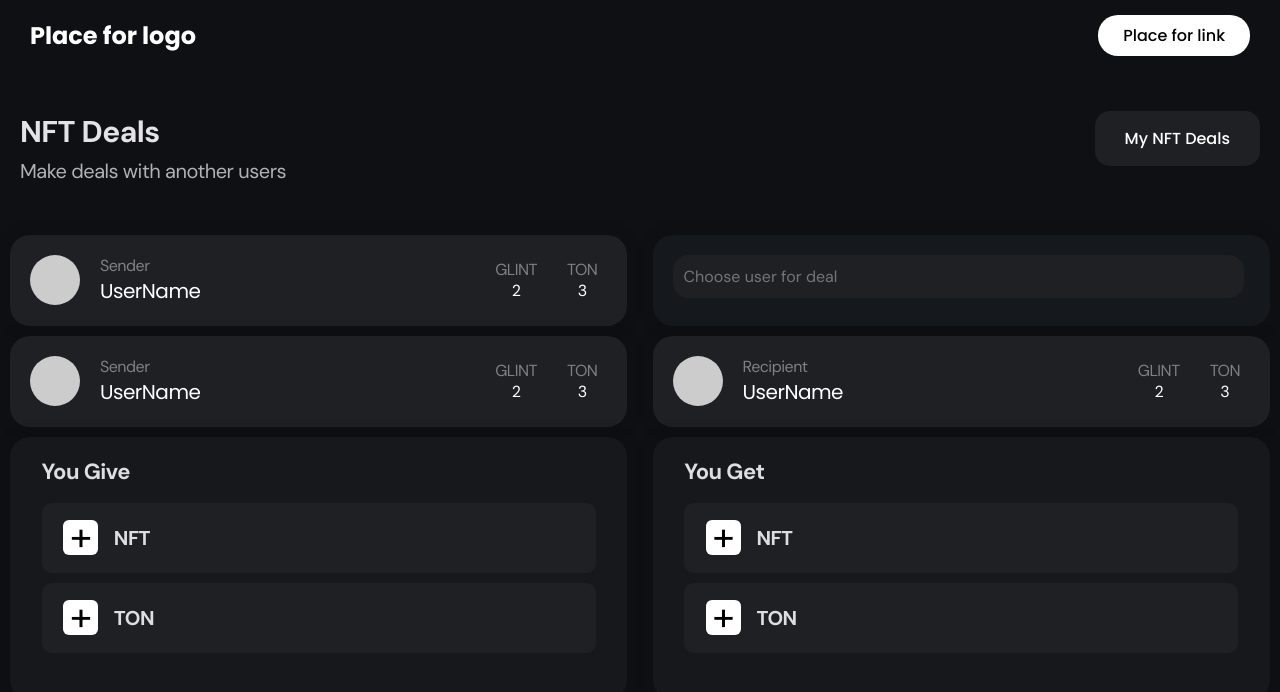
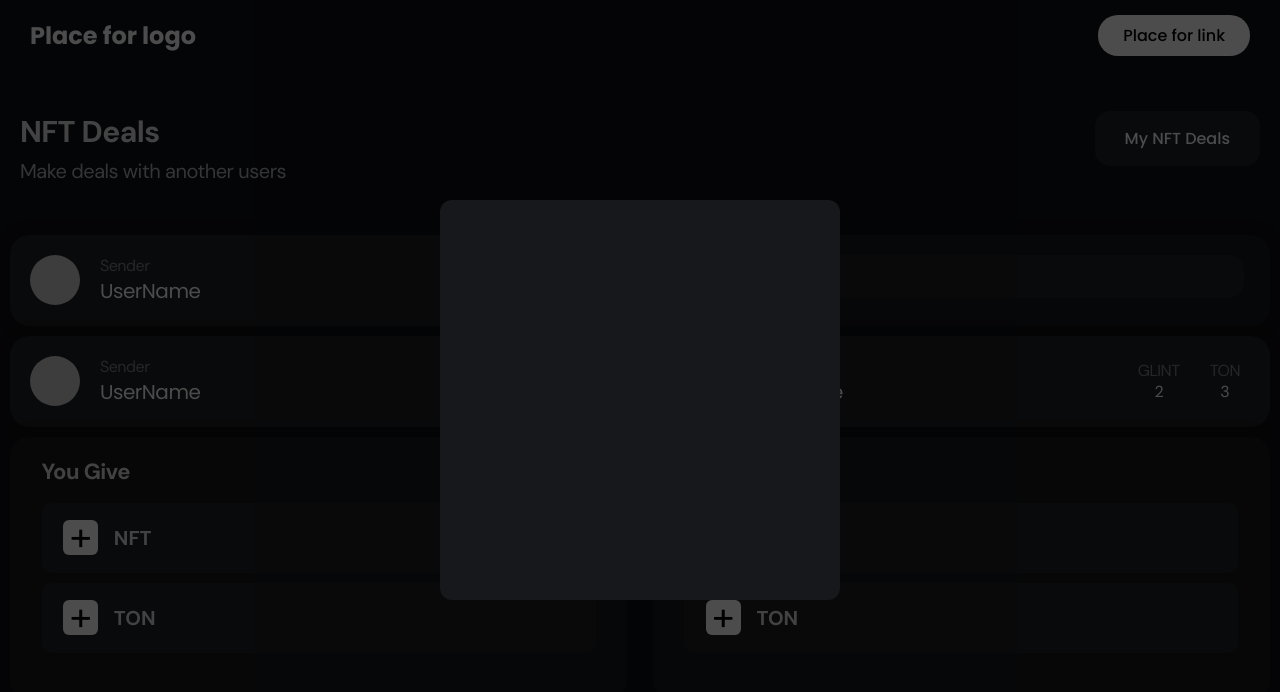
Before and after one commit to sege72kim/NFT-DEALS, a React (Create React App) app: page / in a window 1280 px wide. Shown: the top 692 px of the page. Built offline with nearby package versions, Linux system fonts and the light colour scheme.

Commit message:
Добавил кнопки нормальные и надписи

```diff
--- a/src/App.js
+++ b/src/App.js
@@ -6,7 +6,8 @@ import Dealsblock from "./components/dealsblock/Dealsblock"
 import DealsblockNew from "./components/dealsblockNew/DealsblockNew"
 
 function App() {
-  return (
+
+    return (
     <div className="App">
     <Navbar/>
     <Header/>
--- a/src/components/dealsblockNew/DealsblockNew.js
+++ b/src/components/dealsblockNew/DealsblockNew.js
@@ -1,9 +1,12 @@
+import Modalnft from '../modalBlockNft/modalnft';
 import './style.css'
-
+import React, {useState} from 'react';
 const DealsblockNew = () =>
 {
+    const [modalActive,setModalActive] = useState(true);
     return(
-        <section className = "dealsblock">
+        <div>
+        <div className = "dealsblock">
         <div className="container3">
 
             <div className="info-block">
@@ -51,22 +54,22 @@ const DealsblockNew = () =>
                     You Give
                 </div>
                 <div className="button-container">
-                    <div className="button" tabIndex="0">
+                    <button className="button" onClick = {() => setModalActive(true)}>
                         <div className="buttonp">
                             <div className = "plus">+</div>
                         </div>
                         <div className="buttontxt">
                             NFT
                         </div>
-                    </div>
-                    <div className="button" tabIndex="0">
+                    </button>
+                    <button className="button" onClick = {() => setModalActive(true)}>
                         <div className="buttonp">
                             <div className = "plus">+</div>
                         </div>
                         <div className="buttontxt">
                             TON
                         </div>
-                    </div>
+                    </button>
                  </div>
             </div>
 
@@ -75,26 +78,28 @@ const DealsblockNew = () =>
                     You Get
                 </div>
                 <div className="button-container">
-                     <div className="button" tabIndex="0">
+                     <button className="button" onClick = {() => setModalActive(true)}>
                         <div className="buttonp">
                             <div className = "plus">+</div>
                         </div>
                         <div className="buttontxt">
                             NFT
                         </div>
-                    </div>
-                     <div className="button" tabIndex="0">
+                    </button>
+                     <button className="button" onClick = {() => setModalActive(true)}>
                         <div className="buttonp">
                             <div className = "plus">+</div>
                         </div>
                         <div className="buttontxt">
                             TON
                         </div>
-                    </div>
+                    </button>
                  </div>
             </div>
         </div>
-        </section>
+        </div>
+        <Modalnft active={modalActive} setActive={setModalActive}/>
+        </div>
     )
 }
 export default DealsblockNew;
--- /dev/null
+++ b/src/components/modalBlockNft/modalnft.js
@@ -0,0 +1,12 @@
+import React from 'react';
+import "./style.css"
+const Modalnft = ({active, setActive}) => {
+    return (
+    <div className = {active ? "modal active" : "modal"} onClick={()=> setActive(false) }>
+        <div className={active ? "modal_content active" : "modal_content"} onClick = {e => e.stopPropagation()}>
+
+        </div>
+    </div>
+    );
+}
+export default Modalnft;
--- /dev/null
+++ b/src/components/modalBlockNft/style.css
@@ -0,0 +1,31 @@
+.modal{
+    height: 100vh;
+    width: 100vw;
+    background-color: rgba(0,0,0,0.7);
+    position: fixed;
+    top:0;
+    left:0;
+    z-index: 1000;
+    display:flex;
+    align-items: center;
+    justify-content: center;
+    opacity: 0;
+    pointer-events: none;
+    transition: 0.2s;
+}
+.modal.active{
+    pointer-events: all;
+    opacity: 1;
+}
+.modal_content{
+    padding: 20px;
+    border-radius: 12px;
+    background-color: #16181C;
+    height: 400px;
+    width: 400px;
+    transform: scale(0.5);
+    transition:0.2s all;
+}
+.modal_content.active {
+    transform: scale(1);
+}
```
